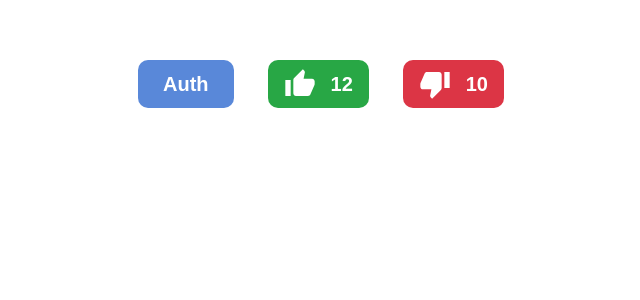
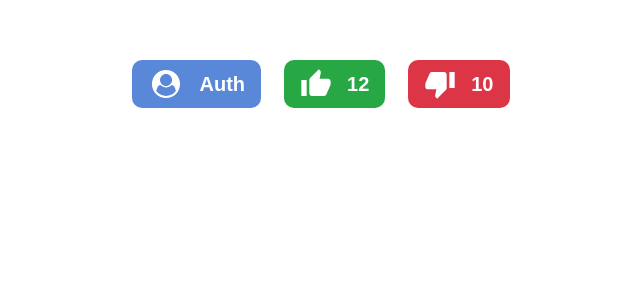
Before and after one commit to kairataliakbar/breakpoint-test, a Vue app: page / in a window 1280 px wide. Shown: the top 300 px of the page, without its empty margins (319-959 px from the left). Built offline with nearby package versions, Linux system fonts and the light colour scheme.

Commit message:
feat(MainTemplate): add icon on Button auth

```diff
--- a/src/components/atoms/Button.vue
+++ b/src/components/atoms/Button.vue
@@ -29,7 +29,7 @@ button {
   background-color: $c-main;
   border: none;
   border-radius: 10px;
-  padding: 0 25px;
+  padding: 0 16px;
   margin: 0;
   transition: all 80ms ease-in;
   text-decoration: none;
--- a/src/components/templates/MainTemplate.vue
+++ b/src/components/templates/MainTemplate.vue
@@ -1,7 +1,7 @@
 <template>
   <main>
     <div class="container">
-      <Button @click="onOpenModal">Auth</Button>
+      <Button @click="onOpenModal" icon-name="profile">Auth</Button>
 
       <Like>12</Like>
 
```
